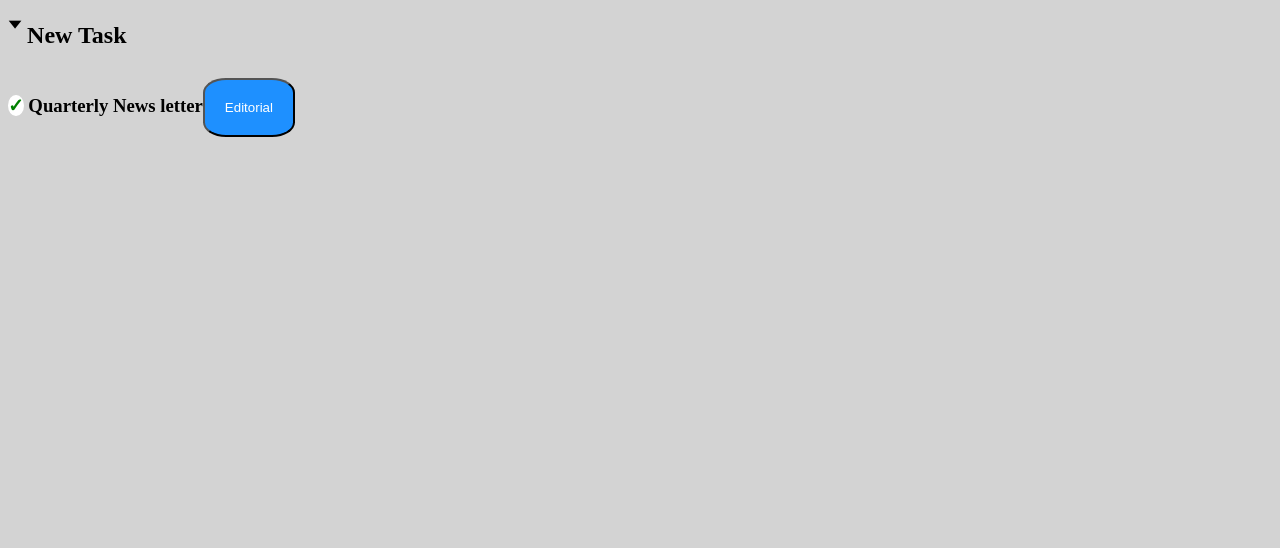
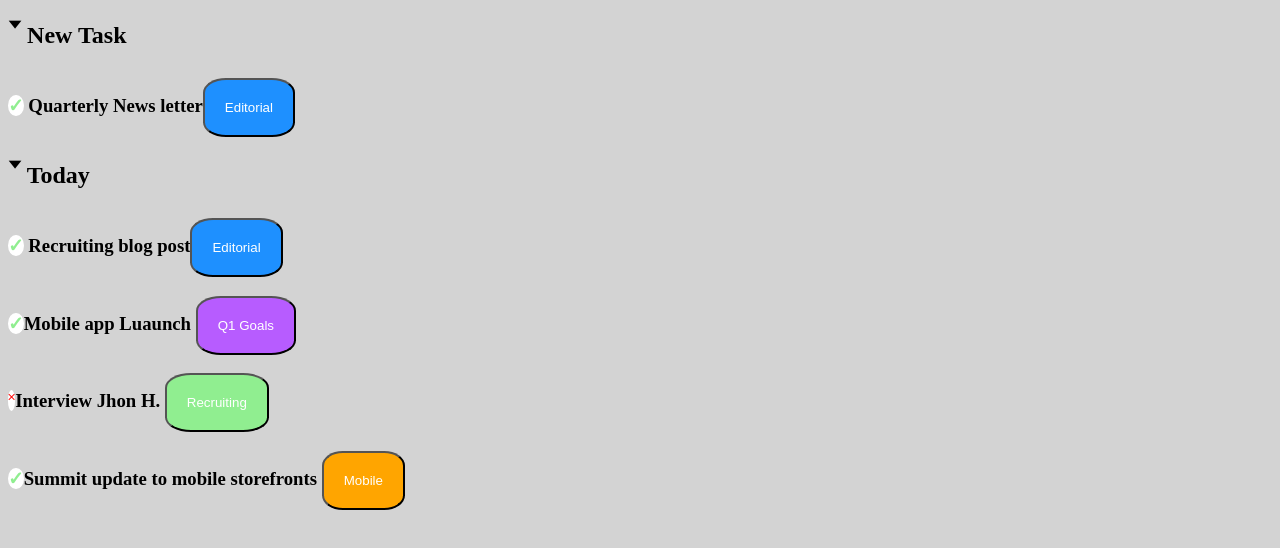
Before and after one commit to Gianlucaorreale/html-css-toboolist, a plain HTML site: page index.html in a window 1280 px wide. Shown: the part 120-668 px from the top of the page. Drawn offline with Linux system fonts and the light colour scheme.

Commit message:
added-today-section

```diff
--- a/css/style.css
+++ b/css/style.css
@@ -49,7 +49,15 @@ body{
     height: 50px;
     background-color: white;
     border-radius: 50%;
-    color: green;
+    color: lightgreen;
+}
+
+.cross {
+    width: 50px;
+    height: 50px;
+    background-color: white;
+    border-radius: 50%;
+    color: red;
 }
 
 .editorial {
@@ -61,3 +69,31 @@ body{
     color: white;
     display: inline;
 }
+
+.q1-goals {
+    background-color:	#B75CFF;
+   border-radius: 25%;
+    text-align: center;
+    font-style: normal;
+    padding: 20px;
+    color: white;
+    display: inline;
+}
+.recruiting {
+    background-color:	lightgreen;
+   border-radius: 25%;
+    text-align: center;
+    font-style: normal;
+    padding: 20px;
+    color: white;
+    display: inline;
+}
+
+.mobile {
+    background-color:	orange;
+    border-radius: 25%;
+     text-align: center;
+     font-style: normal;
+     padding: 20px;
+     color: white;
+}
--- a/index.html
+++ b/index.html
@@ -31,6 +31,13 @@
            <h3> <span class="check">&#10003;</span> Quarterly News letter<button class="editorial">Editorial</button></h3>
 
        </div>
+       <div class="today">
+        <h2> <span class="arrow">&#129171;</span> Today </h2>
+        <h3> <span class="check">&#10003;</span> Recruiting blog post<button class="editorial">Editorial</button></h3>
+        <h3><span class="check">&#10003;</span>Mobile app Luaunch <button class="q1-goals">Q1 Goals</button></h3>
+        <h3><span class="cross">&#735;</span>Interview Jhon H. <button class="recruiting">Recruiting</button></h3>
+        <h3><span class="check">&#10003;</span>Summit update to mobile storefronts <button class="mobile">Mobile</button></h3>
+       </div>
     </main>
 
 
```
